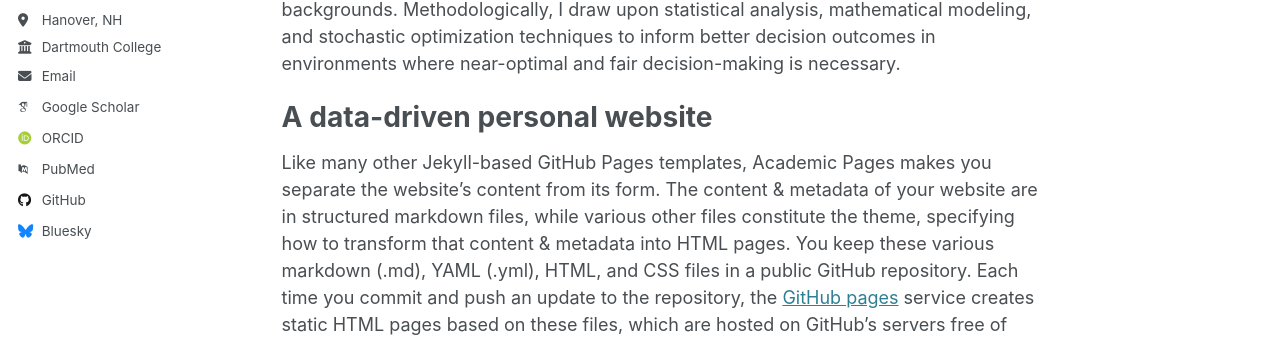
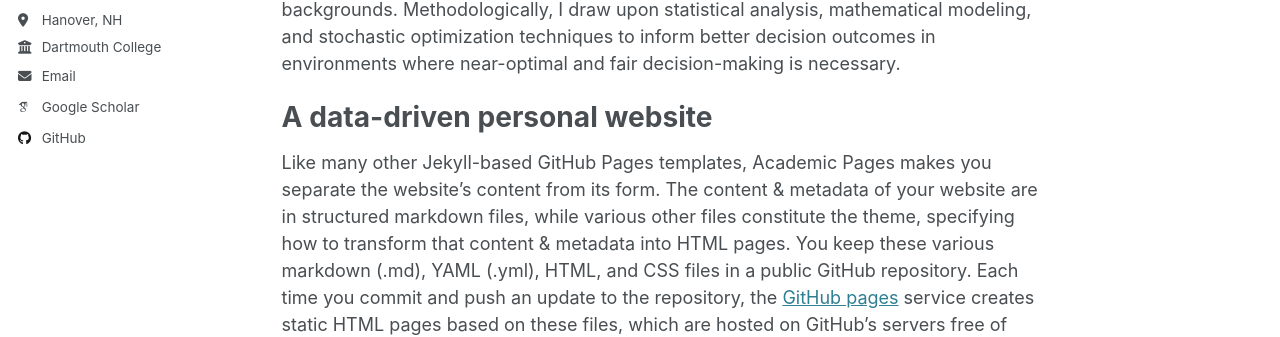
Before and after one commit to VincctsentChen/VincctsentChen.github.io, a Jekyll site: the page built from _pages/about.md, in a window 1280 px wide. Shown: the part 363-700 px from the top of the page. Built offline with Jekyll 4.4.1, drawn with Linux system fonts in a browser that asks for light colours; some web fonts are replaced.

Commit message:
Update _config.yml

```diff
--- a/_config.yml
+++ b/_config.yml
@@ -35,9 +35,9 @@ author:
   arxiv            : # URL - Update with the correct link to your profile
   googlescholar    : "https://scholar.google.com/citations?user=jRJEiaIAAAAJ&hl=en"
   impactstory      : # URL
-  orcid            : ""
+  #orcid            : ""
   semantic         : # URL
-  pubmed           : ""
+  #pubmed           : ""
   researchgate     : # URL
   scopus           : # URL
 
@@ -50,7 +50,7 @@ author:
   stackoverflow    : # User number or user number and name (i.e., use "1" or "1/jeff-atwood")
 
   # Social media
-  bluesky          : "" # Replace this with you Bluesky username
+  #bluesky          : "" # Replace this with you Bluesky username
   facebook         : # Username
   flickr           : # Username
   foursquare       : # Username
```
